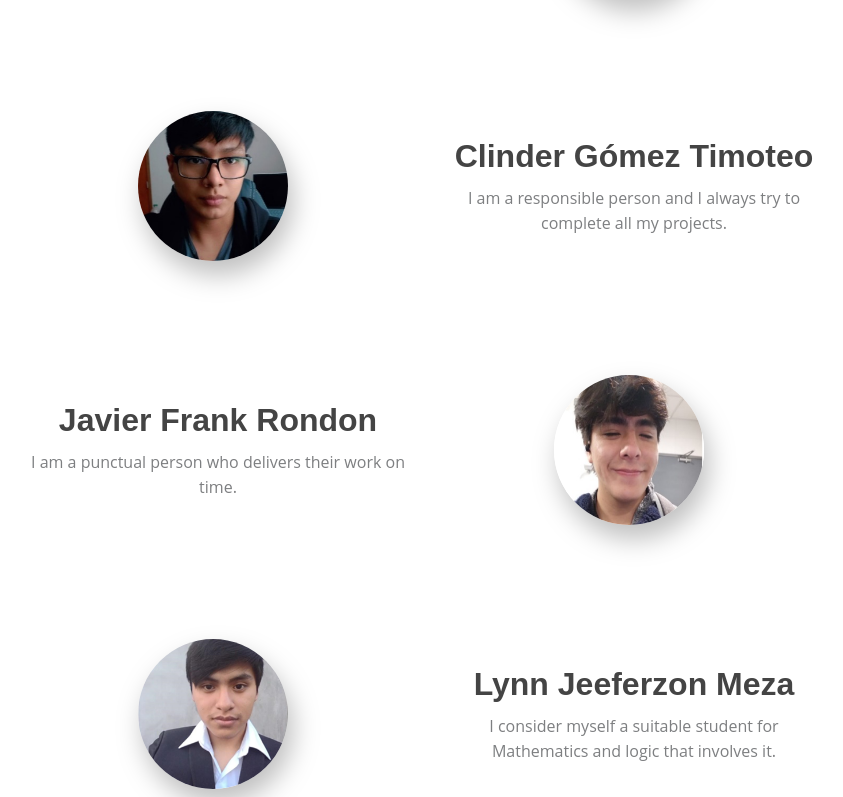
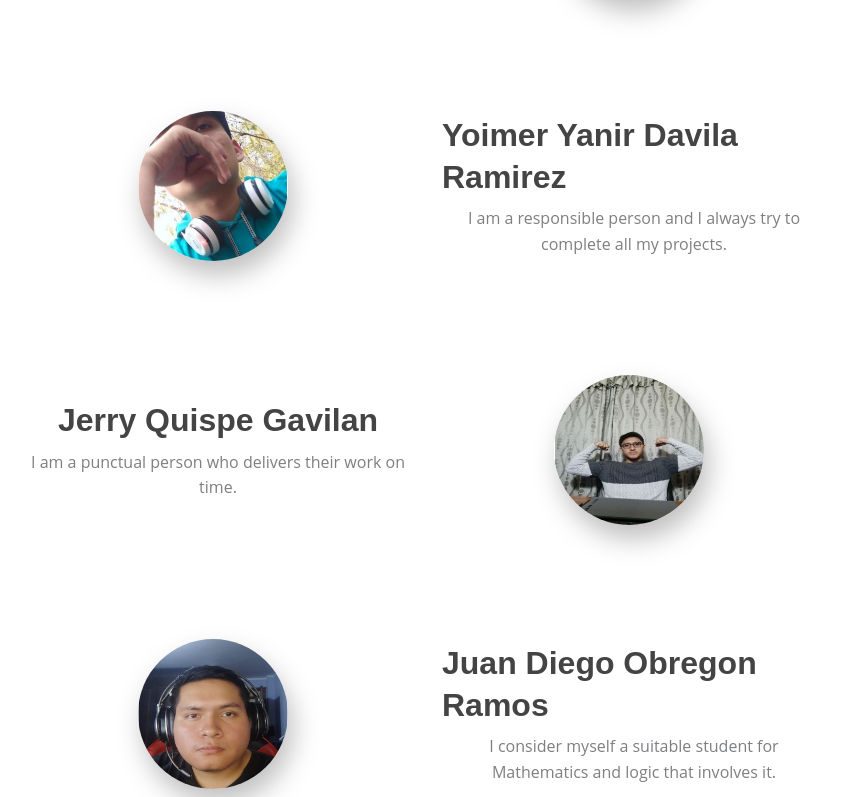
Before and after one commit to Gym4U-Open-source/Landing-Page, a plain HTML site: page about-us.html in a window 1280 px wide. Shown: the part 643-1440 px from the top of the page, without its empty margins (219-1062 px from the left). Drawn offline with nearby package versions, Linux system fonts and the light colour scheme; some icons are missing; a web font is replaced by a local one.

Commit message:
feaet: about us updated

```diff
--- a/about-us.html
+++ b/about-us.html
@@ -67,30 +67,30 @@
 
       <article class="about-item">
         <div class="image-container circle">
-          <img src="./assets/images/about-us/Clinder.png" alt="about us photo" class=" circle">
+          <img src="./assets/yoimer.png" alt="about us photo" class=" circle">
         </div>
         <div class="content-text-about-us">
-          <h2>Clinder Gómez Timoteo</h2>
+          <h2>Yoimer Yanir Davila Ramirez</h2>
           <p class="subtitle">I am a responsible person and I always try to complete all my projects.</p>
         </div>
       </article>
 
       <article class="about-item">
         <div class="image-container circle">
-          <img src="./assets/images/about-us/Frank.png" alt="about us photo" class=" circle">
+          <img src="./assets/jerry.png" alt="about us photo" class=" circle">
         </div>
         <div class="content-text-about-us">
-          <h2>Javier Frank Rondon</h2>
+          <h2>Jerry Quispe Gavilan</h2>
           <p class="subtitle">I am a punctual person who delivers their work on time.</p>
         </div>
       </article>
 
       <article class="about-item">
         <div class="image-container circle">
-          <img src="./assets/images/about-us/Lynn.png" alt="about us photo" class=" circle">
+          <img src="./assets/diego.png" alt="about us photo" class=" circle">
         </div>
         <div class="content-text-about-us">
-          <h2>Lynn Jeeferzon Meza</h2>
+          <h2>Juan Diego Obregon Ramos</h2>
           <p class="subtitle">I consider myself a suitable student for Mathematics and logic that involves it.</p>
         </div>
       </article>
@@ -102,7 +102,7 @@
 <div style="text-align:center;">
   <h1 class="center">About The Team</h1><br><br>
   <iframe width="640" height="360"
-  src="https://web.microsoftstream.com/embed/video/f3f0e444-c718-4d1e-8379-3ac094d90ea4?autoplay=false&showinfo=false"
+  src="#"
   allowfullscreen style="border:none;">
   </iframe><br><br>
 </div>
```
Also changed, not shown: assets/diego.png (added), assets/jerry.png (added), assets/yoimer.png (added).
